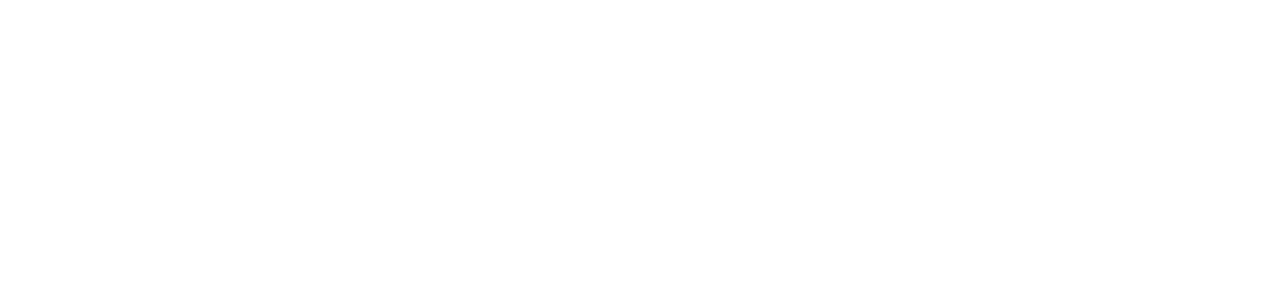
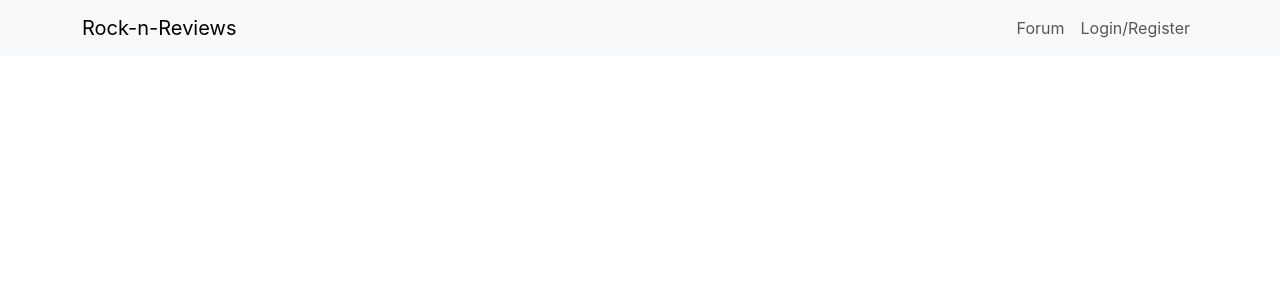
Before and after one commit to NeNeZoRr/rock-n-reviews, a React (Create React App) app: page /album/1 in a window 1280 px wide. Before the commit this address had no page. Shown: the top 300 px of the page. Built offline with nearby package versions, Linux system fonts and the light colour scheme.

Commit message:
troubleshooting

```diff
--- a/src/App.js
+++ b/src/App.js
@@ -43,8 +43,8 @@ function App() {
 
   return (
     <div className="App">
-      <Navigation />
       <Router>
+        <Navigation />
         <Routes>
           <Route path="/" element={<Home />} />
           <Route path="/Forum" element={<Forum />} />
```
